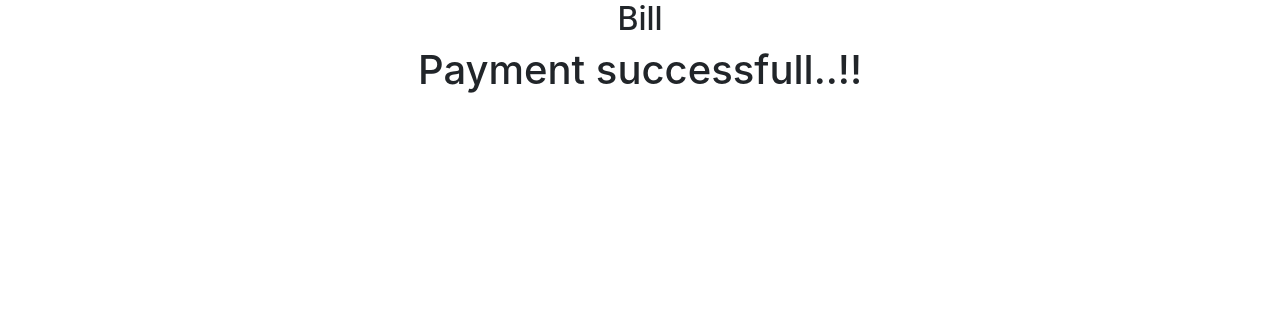
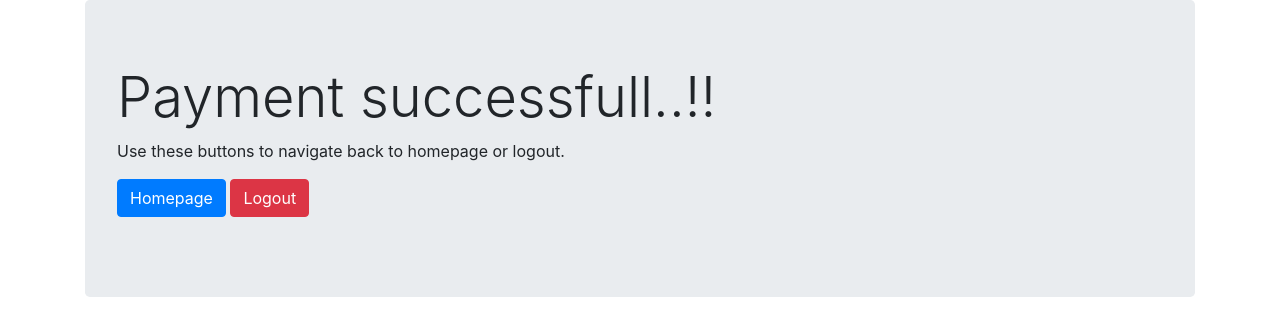
Before and after one commit to M-A-N-Y/apnaBuddy, a Django app: page /canteen/bill/ in a window 1280 px wide. Shown: the top 336 px of the page. Run offline with Django 3.2, Linux system fonts and the light colour scheme.

Commit message:
final commit

```diff
--- a/apnaBuddy/canteen/templates/canteen/bill.html
+++ b/apnaBuddy/canteen/templates/canteen/bill.html
@@ -5,10 +5,25 @@
         <title>Bill</title>
     </head>
     <body>
-        <h2 class="shad" style = 'text-align: center'>Bill</h2>
+    <div class="container">
+<div class="jumbotron">
+  <h1 class="display-4">Payment successfull..!!</h1>
+
+  <p>Use these buttons to navigate back to homepage or logout.</p>
+  <a href="{% url 'apna-student' %}" ><button class="btn btn-primary">Homepage</button></a>
+<a href="{% url 'student-logout' %}" ><button class="btn btn-danger">Logout</button></a>
+<!--   <p class="lead">
+    <a class="btn btn-primary btn-lg" href="#" role="button">Learn more</a> -->
+  </p>
+</div>
+</div>
+
+
+
+        <!-- <h2 class="shad" style = 'text-align: center'>Bill</h2>
 
         <div class="col">
-            <h1 style = 'text-align: center'>Payment successfull..!!</h1>
+            <h1 style = 'text-align: center'>Payment successfull..!!</h1> -->
         </div>
         <script src="https://code.jquery.com/jquery-3.5.1.slim.min.js" integrity="sha384-DfXdz2htPH0lsSSs5nCTpuj/zy4C+OGpamoFVy38MVBnE+IbbVYUew+OrCXaRkfj" crossorigin="anonymous"></script>
         <script src="https://cdn.jsdelivr.net/npm/popper.js@1.16.1/dist/umd/popper.min.js" integrity="sha384-9/reFTGAW83EW2RDu2S0VKaIzap3H66lZH81PoYlFhbGU+6BZp6G7niu735Sk7lN" crossorigin="anonymous"></script>
```
Also changed, not shown: apnaBuddy/db.sqlite3.
